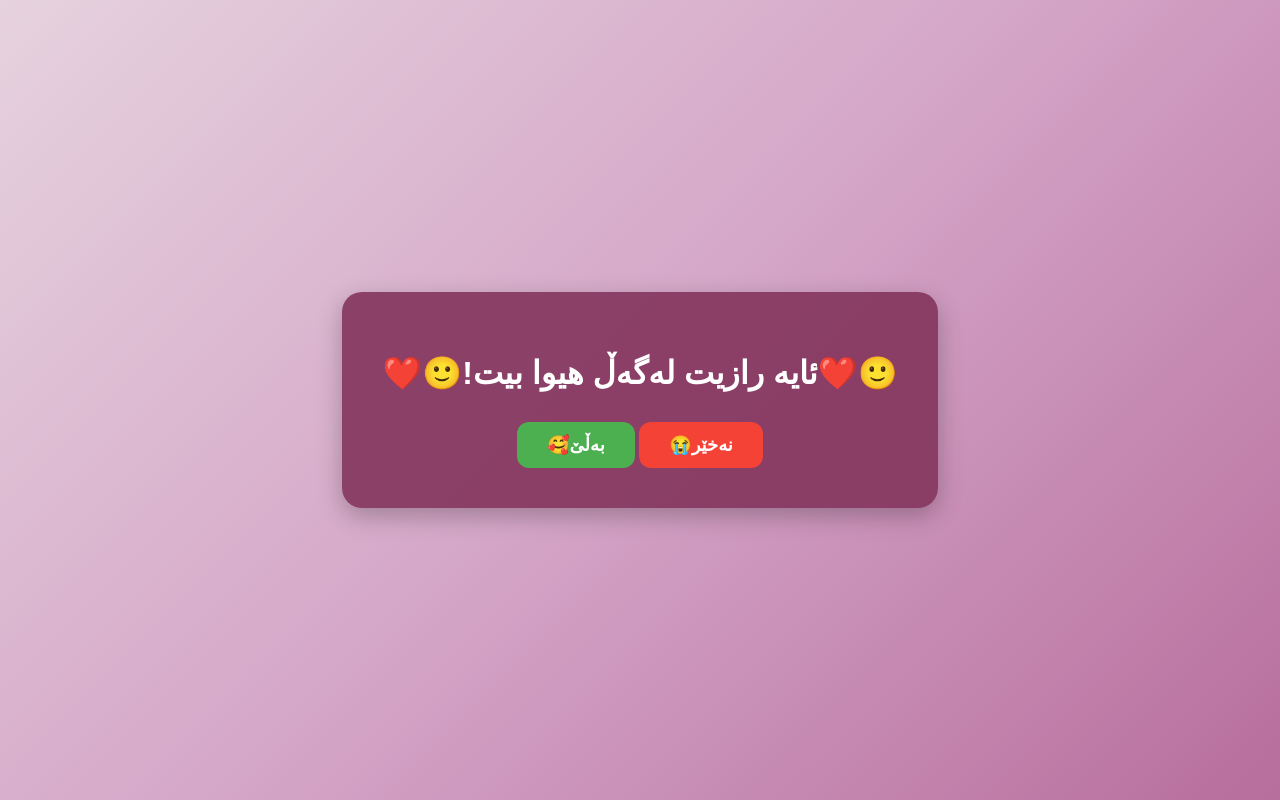
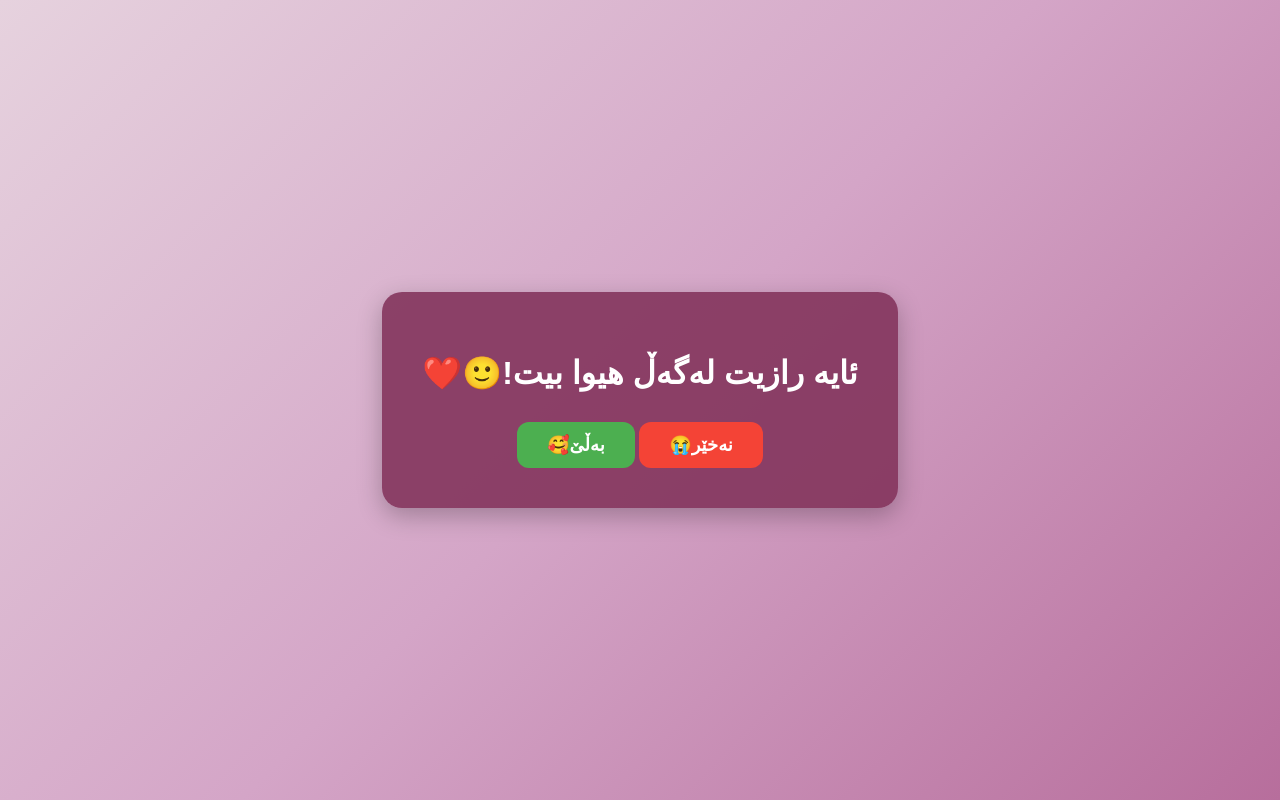
Before and after one commit to kiirpo/foryou1, a plain HTML site: page index.html in a window 1280 px wide. Drawn offline with Linux system fonts and the light colour scheme.

Commit message:
Fix HTML formatting and structure

```diff
--- a/index.html
+++ b/index.html
@@ -64,7 +64,7 @@ button {
 <body>
 
     <div class="container">
-        <h1 id="question">❤️🙂!ئایە رازیت لەگەڵ هيوا بیت❤️🙂</h1>
+        <h1 id="question">❤️🙂!ئایە رازیت لەگەڵ هيوا بیت</h1>
         <div class="btn-container">
             <button id="yesBtn" onclick="agreed()">🥰بەڵێ</button>
             <button id="noBtn" onmouseover="runAway()" onclick="runAway()">😭نەخێر</button>
```
